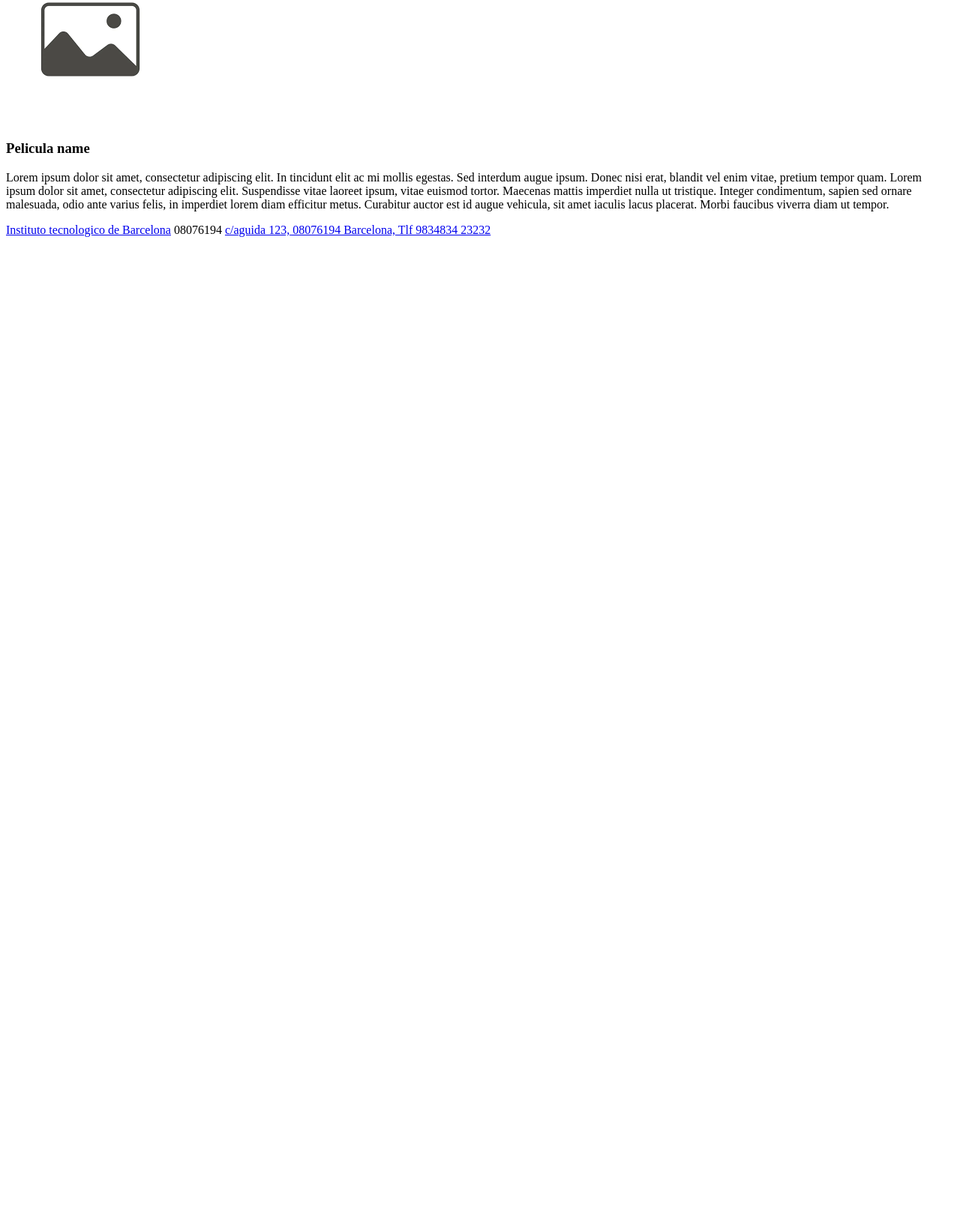
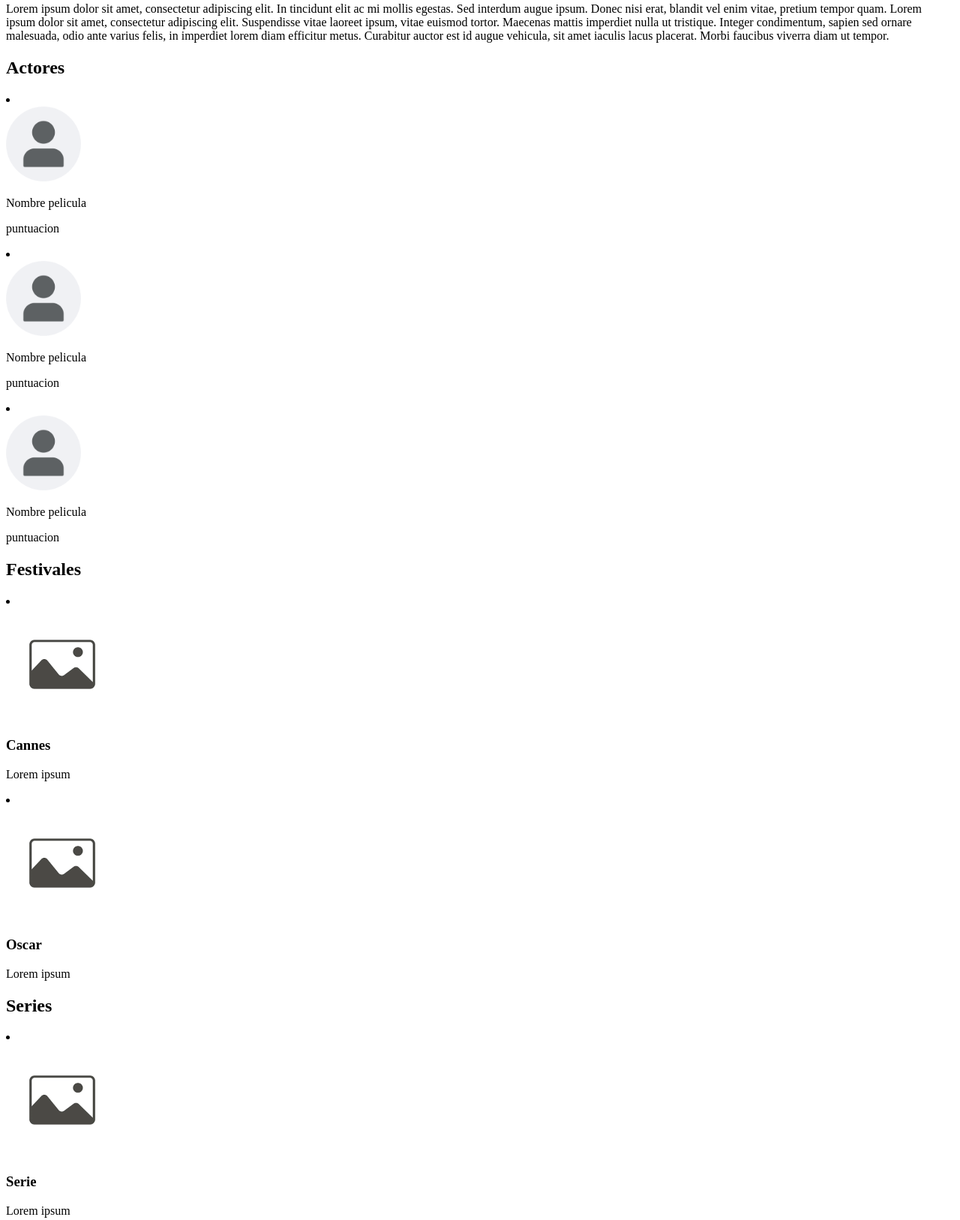
Before and after one commit to ITB-Carlos-Vargas/PR03_1_HTML-G1_CarlosVargas, a plain HTML site: page index.html in a window 1280 px wide. Shown: the part 968-2595 px from the top of the page at 75% size. Before the commit the page ends 1300 px from the top, so only its background shows below. Drawn offline with Linux system fonts and the light colour scheme.

Commit message:
segunda version

```diff
--- a/index.html
+++ b/index.html
@@ -14,8 +14,8 @@
         <nav>
             <ul>
                 <li><a href="#" target="_blank">Peliculas</a></li>
+                <li><a href="#" target="_blank">Actores</a></li>
                 <li><a href="#" target="_blank">Series</a></li>
-                <li><a href="#" target="_blank">Festivales</a></li>
             </ul>
         </nav>
 
@@ -25,7 +25,7 @@
             <header><h2>Peliculas</h2></header>
             <li>
                 <article>
-                    <img src="../img/sin_carga.png" alt="">
+                    <img src="../img/sin_carga.png" alt="" height="150">
                     <h3>Pelicula name</h3>
                     <p>
                         Lorem ipsum dolor sit amet, consectetur adipiscing elit. In tincidunt elit ac mi mollis egestas. Sed interdum augue ipsum. Donec nisi erat, blandit vel enim vitae, pretium tempor quam. Lorem ipsum dolor sit amet, consectetur adipiscing elit. Suspendisse vitae laoreet ipsum, vitae euismod tortor. Maecenas mattis imperdiet nulla ut tristique. Integer condimentum, sapien sed ornare malesuada, odio ante varius felis, in imperdiet lorem diam efficitur metus. Curabitur auctor est id augue vehicula, sit amet iaculis lacus placerat. Morbi faucibus viverra diam ut tempor.
@@ -34,7 +34,7 @@
             </li>
             <li>
                 <article>
-                    <img src="../img/sin_carga.png" alt="">
+                    <img src="../img/sin_carga.png" alt="" height="150">
                     <h3>Pelicula name</h3>
                     <p>
                         Lorem ipsum dolor sit amet, consectetur adipiscing elit. In tincidunt elit ac mi mollis egestas. Sed interdum augue ipsum. Donec nisi erat, blandit vel enim vitae, pretium tempor quam. Lorem ipsum dolor sit amet, consectetur adipiscing elit. Suspendisse vitae laoreet ipsum, vitae euismod tortor. Maecenas mattis imperdiet nulla ut tristique. Integer condimentum, sapien sed ornare malesuada, odio ante varius felis, in imperdiet lorem diam efficitur metus. Curabitur auctor est id augue vehicula, sit amet iaculis lacus placerat. Morbi faucibus viverra diam ut tempor.
@@ -43,22 +43,125 @@
             </li>
             <li>
                 <article>
-                    <img src="../img/sin_carga.png" alt="">
+                    <img src="../img/sin_carga.png" alt="" height="150">
                     <h3>Pelicula name</h3>
                     <p>
                         Lorem ipsum dolor sit amet, consectetur adipiscing elit. In tincidunt elit ac mi mollis egestas. Sed interdum augue ipsum. Donec nisi erat, blandit vel enim vitae, pretium tempor quam. Lorem ipsum dolor sit amet, consectetur adipiscing elit. Suspendisse vitae laoreet ipsum, vitae euismod tortor. Maecenas mattis imperdiet nulla ut tristique. Integer condimentum, sapien sed ornare malesuada, odio ante varius felis, in imperdiet lorem diam efficitur metus. Curabitur auctor est id augue vehicula, sit amet iaculis lacus placerat. Morbi faucibus viverra diam ut tempor.
                     </p>
                 </article>
             </li>
-
        </section>
 
+       <section>
+            <header><h2>Actores</h2></header>
+            <li>
+                <article>
+                    <img src="../img/perfil.png" alt="foto actor" height="100">
+                    <p>Nombre pelicula</p>
+                    <p>puntuacion</p>
 
+                </article>
+            </li>
+            <li>
+                <article>
+                    <img src="../img/perfil.png" alt="foto actor" height="100">
+                    <p>Nombre pelicula</p>
+                    <p>puntuacion</p>
+                </article>
+            </li>
+            <li>
+                <article>
+                    <img src="../img/perfil.png" alt="foto actor" height="100">
+                    <p>Nombre pelicula</p>
+                    <p>puntuacion</p>
+                </article>
+            </li>
+       </section>
+       <section>
+            <aside>
+                <header><h2>Festivales</h2></header>
+                <article>
+                    <li>
+                        <article>
+                            <img src="../img/sin_carga.png" alt="" height="150">
+                            <h3>Cannes</h3>
+                            <p>
+                                Lorem ipsum
+                            </p>
+                        </article>
+                    </li>
+                    <li>
+                        <article>
+                            <img src="../img/sin_carga.png" alt="" height="150">
+                            <h3>Oscar</h3>
+                            <p>
+                                Lorem ipsum
+                            </p>
+                        </article>
+                    </li>
+                </article>
+            </aside>
+            <article>
+                <header><h2>Series</h2></header>
+                <li>
+                    <article>
+                        <img src="../img/sin_carga.png" alt="" height="150">
+                        <h3>Serie</h3>
+                        <p>
+                            Lorem ipsum
+                        </p>
+                    </article>
+                </li>
+                <li>
+                    <article>
+                        <img src="../img/sin_carga.png" alt="" height="150">
+                        <h3>Serie</h3>
+                        <p>
+                            Lorem ipsum
+                        </p>
+                    </article>
+                </li>
+            </article>
+       </section>
+       <section>
+            <header><h3>Lo más visto</h3></header>
+            <li>
+                <article>
+                    <img src="../img/sin_carga.png" alt="" height="100" >
+                </article>
+            </li>
+            <li>
+                <article>
+                    <img src="../img/sin_carga.png" alt="" height="100" >
+                </article>
+            </li>
+            <li>
+                <article>
+                    <img src="../img/sin_carga.png" alt="" height="100" >
+                </article>
+            </li>
+            <li>
+                <article>
+                    <img src="../img/sin_carga.png" alt="" height="100" >
+                </article>
+            </li>
+       </section>
     </main>
-
-
     <footer>
-       <p><a href="https://elamigos.site/">Instituto tecnologico de Barcelona</a> 08076194 <a href="https://elamigos.site/">c/aguida 123, 08076194 Barcelona, Tlf 9834834 23232 </a></p>
+       <li>
+        <a href="facebook.com">Facebbok</a>
+       </li>
+       <li>
+        <a href="facebook.com">Twiter</a>
+       </li>
+       <li>
+        <a href="facebook.com">Instagram</a>
+       </li>
+       <li>
+        <a href="facebook.com">RSS</a>
+       </li>
+       <p>Carrer d´Aiguablava 121 08033 Barcelona</p>
+       <p>Copyriht</p>
     </footer>
 </body>
 </html>
```
Also changed, not shown: img/perfil.png (added).
